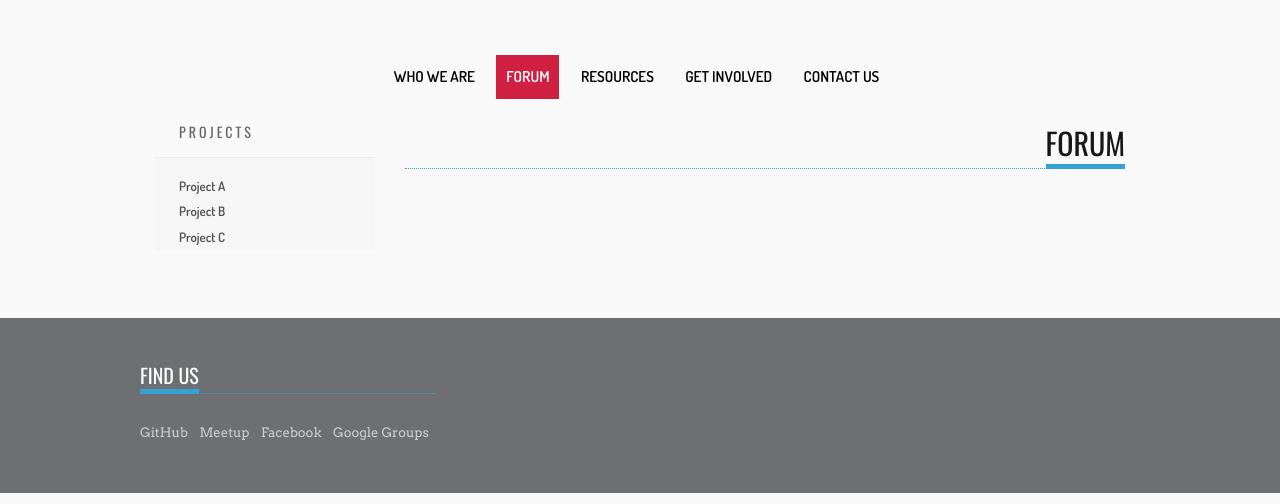
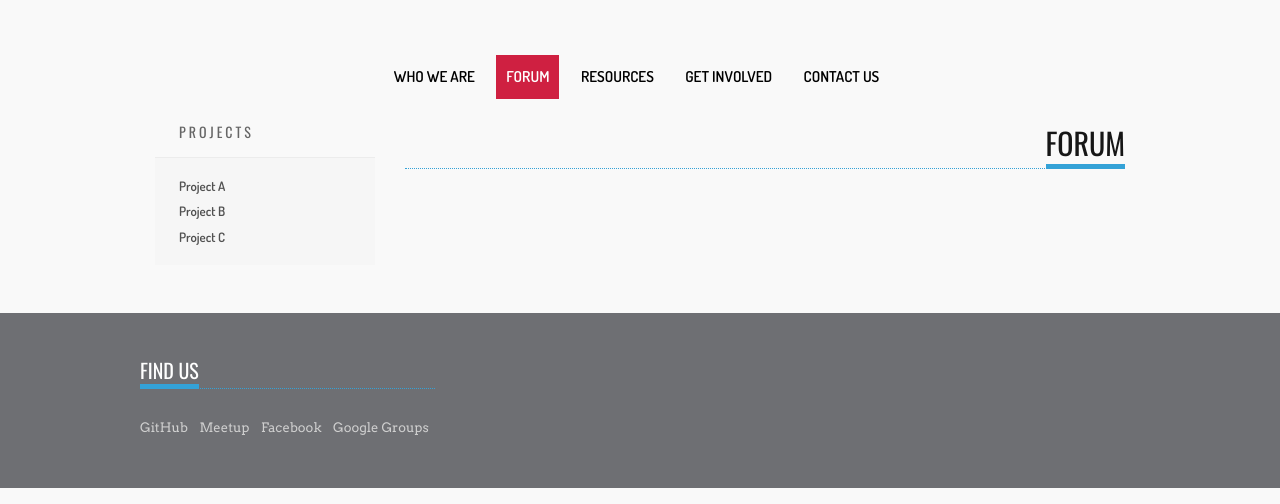
Before and after one commit to codeforbirmingham/codeforbirmingham.github.io, a Jekyll site: the page built from forum/index.md, in a window 1280 px wide. Shown: the part 437-941 px from the top of the page. Built offline with Jekyll 4.4.1, drawn with Linux system fonts in a browser that asks for light colours.

Commit message:
Add bottom padding to sidebar box.

```diff
--- a/css/main.css
+++ b/css/main.css
@@ -102,14 +102,13 @@
 }
 
 aside .box {
-    padding: 15px 24px 0 24px;
+    padding: 15px 24px;
     border-top: 1px solid #ececec;
     background: #f6f6f6;
 }
 
 aside ul {
-    margin-left: 0;
-    margin-right: 0;
+    margin: 0;
     list-style: none;
 }
 
```
